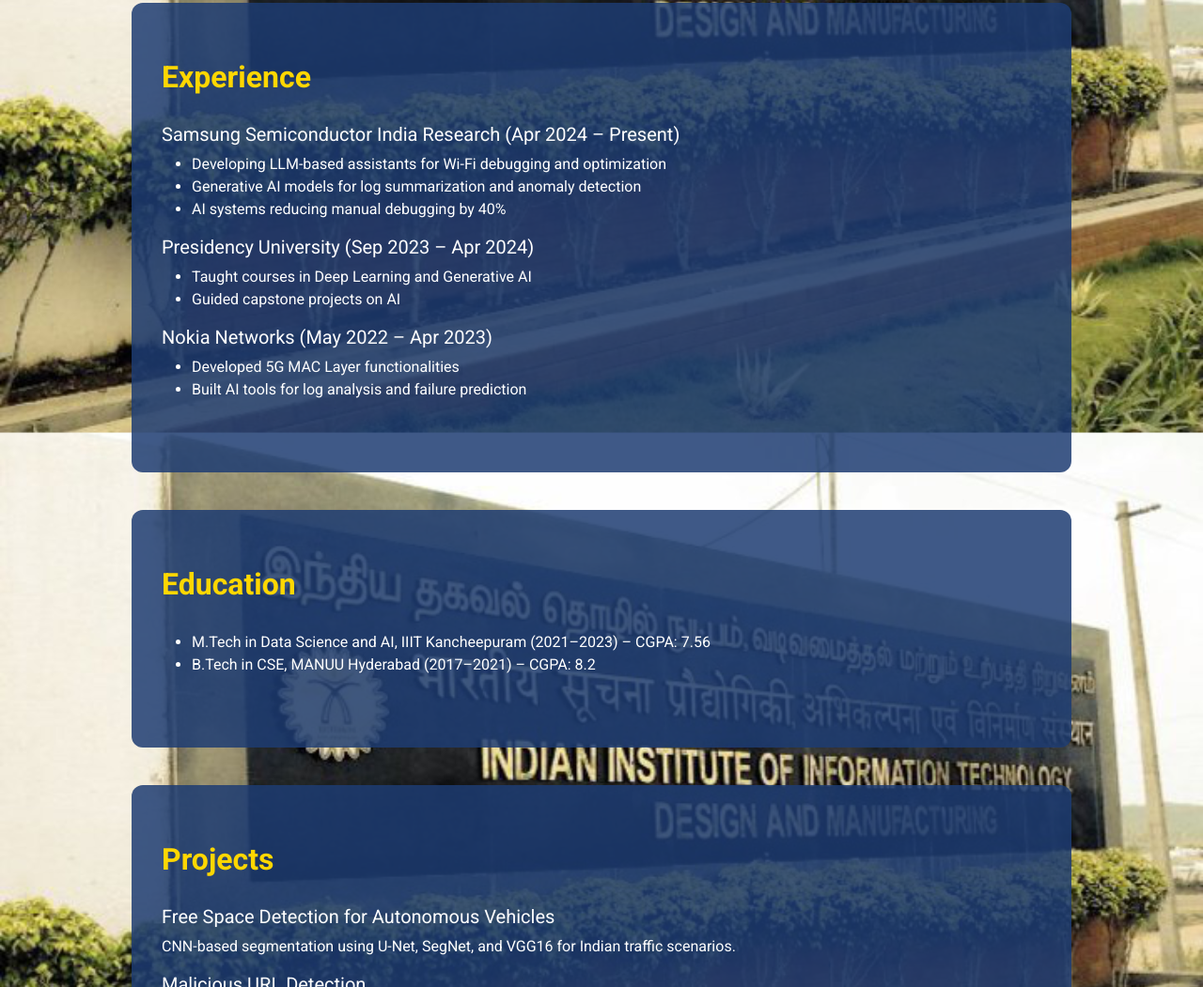
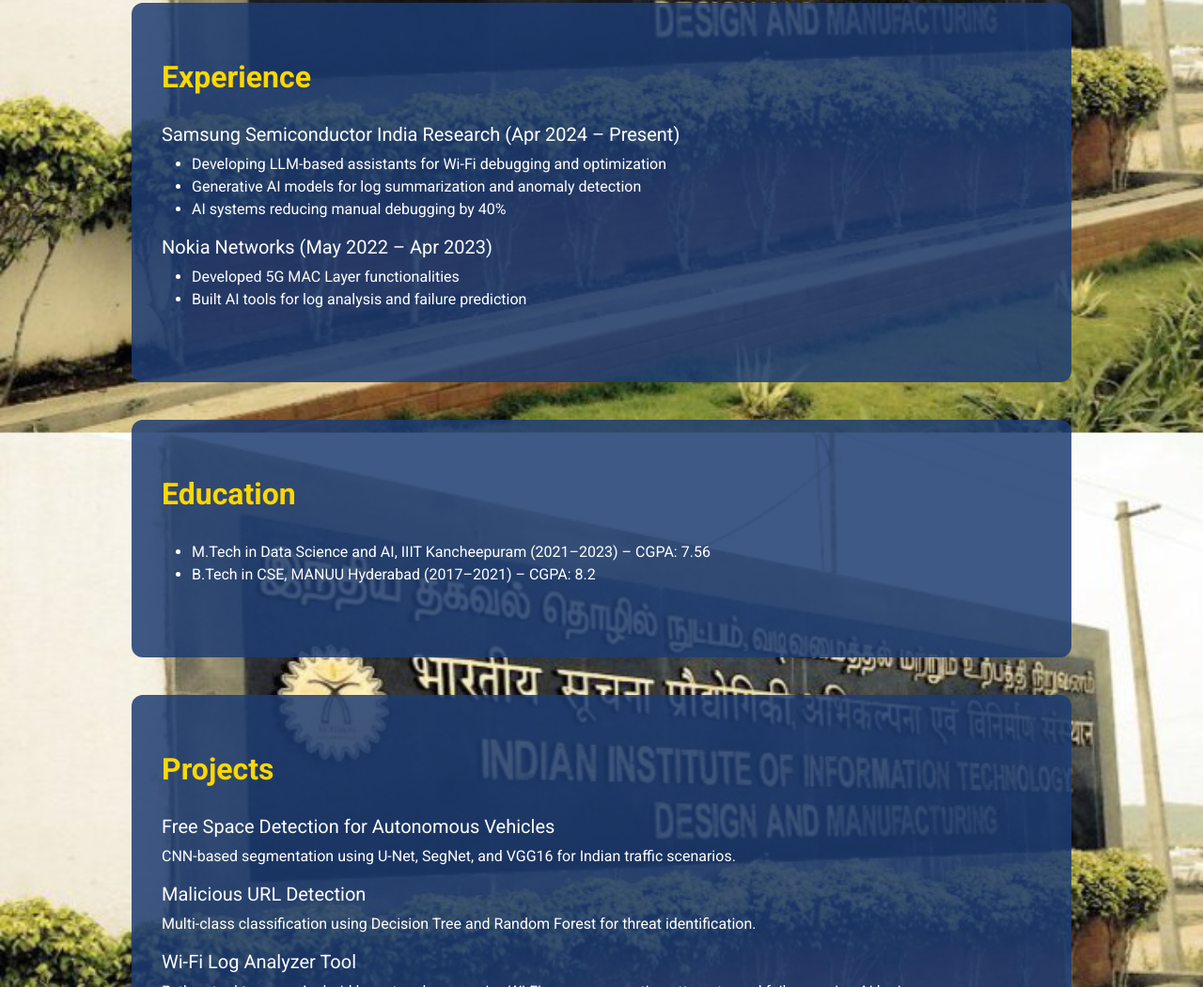
Before and after one commit to haseebkhan02/haseebkhan02.github.io, a plain HTML site: page index.html in a window 1280 px wide. Shown: the part 1246-2297 px from the top of the page at 94% size. Drawn offline with nearby package versions, Linux system fonts and the light colour scheme.

Commit message:
Update index.html

```diff
--- a/index.html
+++ b/index.html
@@ -105,11 +105,6 @@
         <li>Generative AI models for log summarization and anomaly detection</li>
         <li>AI systems reducing manual debugging by 40%</li>
       </ul>
-      <h5>Presidency University (Sep 2023 – Apr 2024)</h5>
-      <ul>
-        <li>Taught courses in Deep Learning and Generative AI</li>
-        <li>Guided capstone projects on AI</li>
-      </ul>
       <h5>Nokia Networks (May 2022 – Apr 2023)</h5>
       <ul>
         <li>Developed 5G MAC Layer functionalities</li>
```
